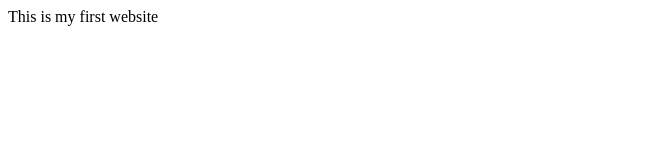
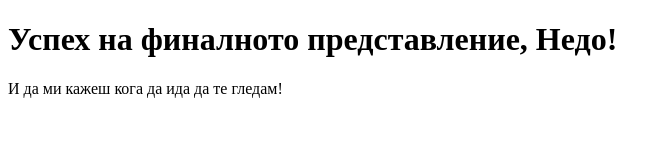
Before and after one commit to mastersho/mastersho.github.io, a plain HTML site: page index.html in a window 1280 px wide. Shown: the whole page, without its empty margins (0-670 px from the left). Drawn offline with Linux system fonts and the light colour scheme.

Commit message:
цханге

```diff
--- a/index.html
+++ b/index.html
@@ -6,6 +6,7 @@
         </title>
     </head>
     <body>
-        This is my first website
+        <h1>Успех на финалното представление, Недо!</h1>
+        И да ми кажеш кога да ида да те гледам!
     </body>
 </html>
```
